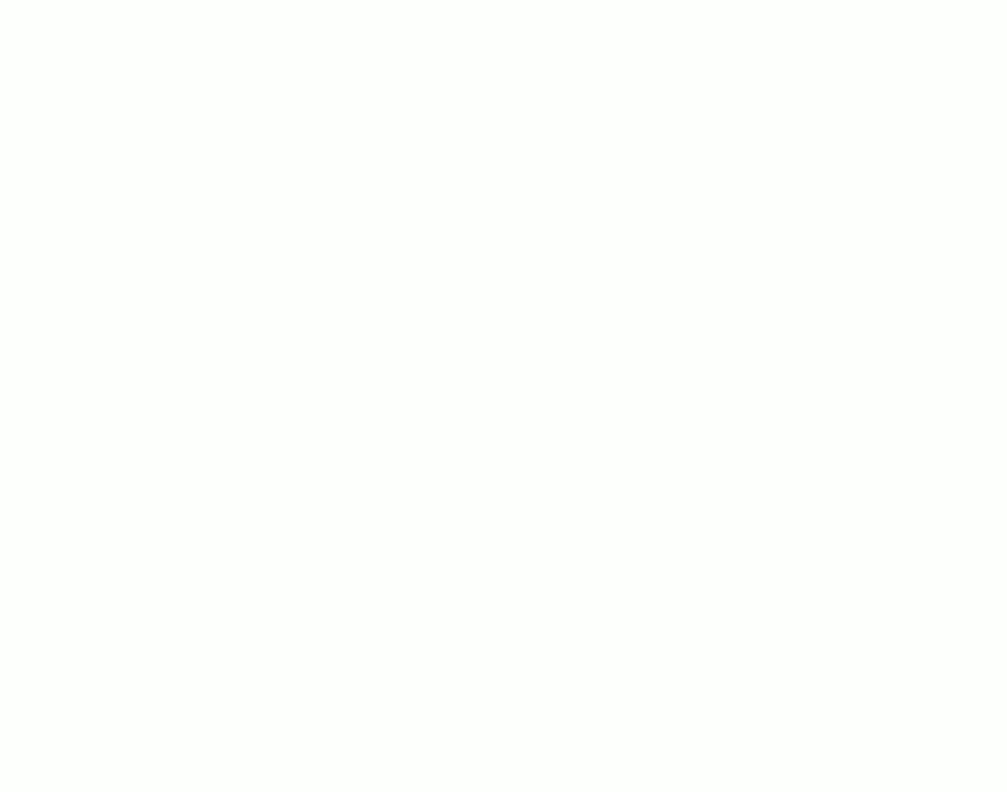
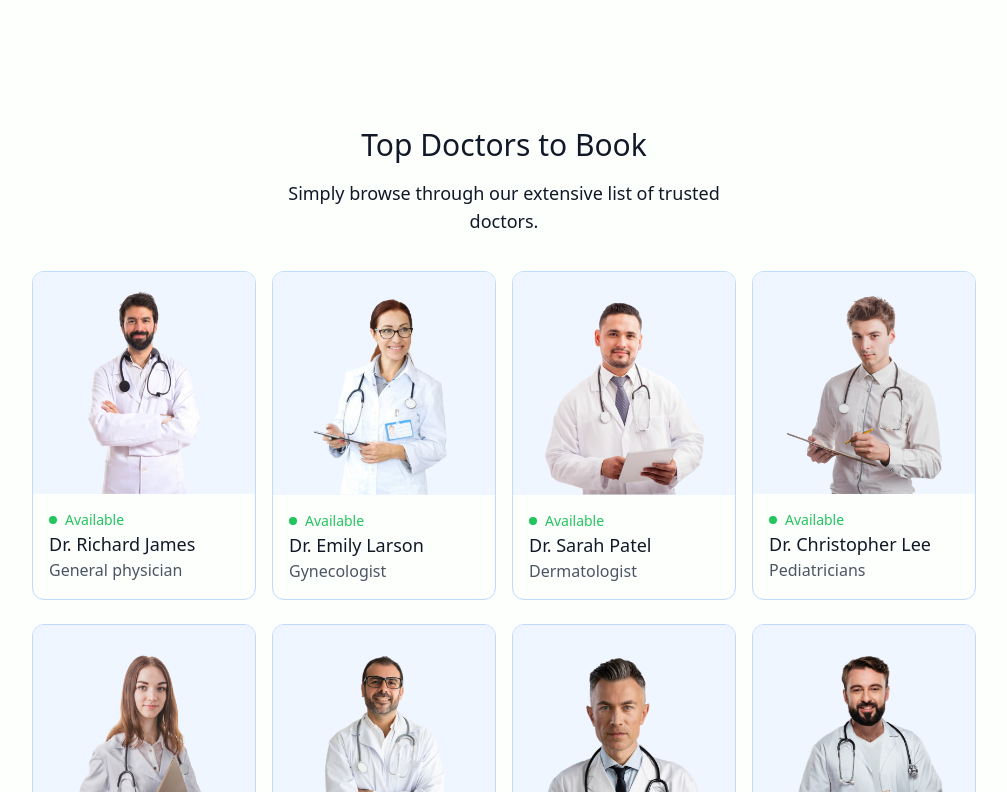
Before and after one commit to abhighosh69/AidFinder, a React (Vite) app in the folder aid-finder/: page /home in a window 1280 px wide. Shown: the part 1068-1860 px from the top of the page, without its empty margins (136-1143 px from the left). Before the commit the page ends 1131 px from the top, so only its background shows below. Built offline with nearby package versions, Linux system fonts and the light colour scheme.

Commit message:
Create Top Doctors Section

```diff
--- a/aid-finder/src/App.jsx
+++ b/aid-finder/src/App.jsx
@@ -8,6 +8,7 @@
 import Login from "./pages/Login";
 import MyAppointment from "./pages/MyAppointments";
 import MyProfile from "./pages/MyProfile";
+import Appointment from "./pages/Appointment";
 
 import Navbar from "./components/Navbar";
 
@@ -25,6 +26,7 @@
         <Route path="/donner" element={<Donner />} />
         <Route path="/login" element={<Login />} />
         <Route path="/my-appointment" element={<MyAppointment />} />
+        <Route path="/appointment/:docId" element={<Appointment/>}/>
         <Route path="/my-profile" element={<MyProfile />} />
       </Routes>
     </div>
--- a/aid-finder/src/components/Navbar.jsx
+++ b/aid-finder/src/components/Navbar.jsx
@@ -36,7 +36,7 @@
     <div className="flex items-center justify-between text-sm py-4 mb-5 border-b border-b-gray-400">
 
       {/* Logo */}
-      <img className="w-44 cursor-pointer" src={assets.logo} alt="appLogo" />
+      <img className="w-44 cursor-pointer" src={assets.logo} alt="App Logo" />
 
       {/* Navigation items */}
       <ul className="hidden md:flex items-start gap-5 font-medium">
--- /dev/null
+++ b/aid-finder/src/components/TopDoctors.jsx
@@ -0,0 +1,51 @@
+import React from "react";
+import { doctors } from "../assets/assetsFrontend/assets";
+import { useNavigate } from "react-router-dom";
+const TopDoctors = () => {
+
+  const navigate = useNavigate();
+
+  /* const handelBookAppointment = () => {
+    navigate(`/appointment/${item._id}`);
+  } */
+
+  return (
+    <div className="flex flex-col items-center gap-4 my-16 text-gray-900 md:mx-10">
+
+      {/* Section Title & Description */}
+      <h1 className="text-3xl font-medium">Top Doctors to Book</h1>
+      <p className="sm:w-1/2 text-center text-lg">
+        Simply browse through our extensive list of trusted doctors.
+      </p>
+
+      {/* Doctors Grid Container & Details */}
+      <div className="w-full grid grid-cols-auto gap-4 pt-5 gap-y-6 px-3 sm:px-0">
+        {doctors.slice(0, 10).map((item) => (
+          <div onClick={() => {
+            navigate(`/appointment/${item._id}`);
+          }}
+            key={item._id}
+            className="border border-blue-200 rounded-xl overflow-hidden cursor-pointer hover:translate-y-[-10px] transition-all duration-500"
+          >
+            <img className="bg-blue-50" src={item.image} alt="doctor img" />
+            <div className="p-4">
+              <div className="flex items-center gap-2 text-sm text-center text-green-500">
+                <p className="w-2 h-2 bg-green-500 rounded-full"></p>
+                <p>Available</p>
+              </div>
+              <p className="text-gray-900 text-lg font-medium">{item.name}</p>
+              <p className="text-gray-600 text-base">{item.speciality}</p>
+            </div>
+          </div>
+        ))}
+      </div>
+
+      {/* 'More' Button */}
+      <button className="bg-primary text-white px-12 py-3 rounded-full mt-10 font-bold">
+        More
+      </button>
+    </div>
+  );
+};
+
+export default TopDoctors;
--- /dev/null
+++ b/aid-finder/src/pages/Appointment.jsx
@@ -0,0 +1,9 @@
+import React from 'react'
+
+const Appointment = () => {
+  return (
+    <div>Appointment...!!!</div>
+  )
+}
+
+export default Appointment
--- a/aid-finder/src/pages/Home.jsx
+++ b/aid-finder/src/pages/Home.jsx
@@ -1,12 +1,14 @@
 import React from 'react'
 import Header from '../components/Header'
 import SpecialityMenu from '../components/SpecialityMenu';
+import TopDoctors from '../components/TopDoctors';
 
 const Home = () => {
   return (
     <div>
       <Header/>
       <SpecialityMenu/>
+      <TopDoctors/>
     </div>
   )
 }
--- a/aid-finder/tailwind.config.js
+++ b/aid-finder/tailwind.config.js
@@ -9,8 +9,12 @@
       colors:{
         "primary": "#235789"
       },
+      /* create account button color */
       backgroundImage: {
         "gradient-custom-color": "linear-gradient(to right, #9B5FFF, #5FAFFF)",
+      },
+      gridTemplateColumns: {
+        'auto':'repeat(auto-fill, minmax(210px, 1fr))'
       },
     },
   },
```
